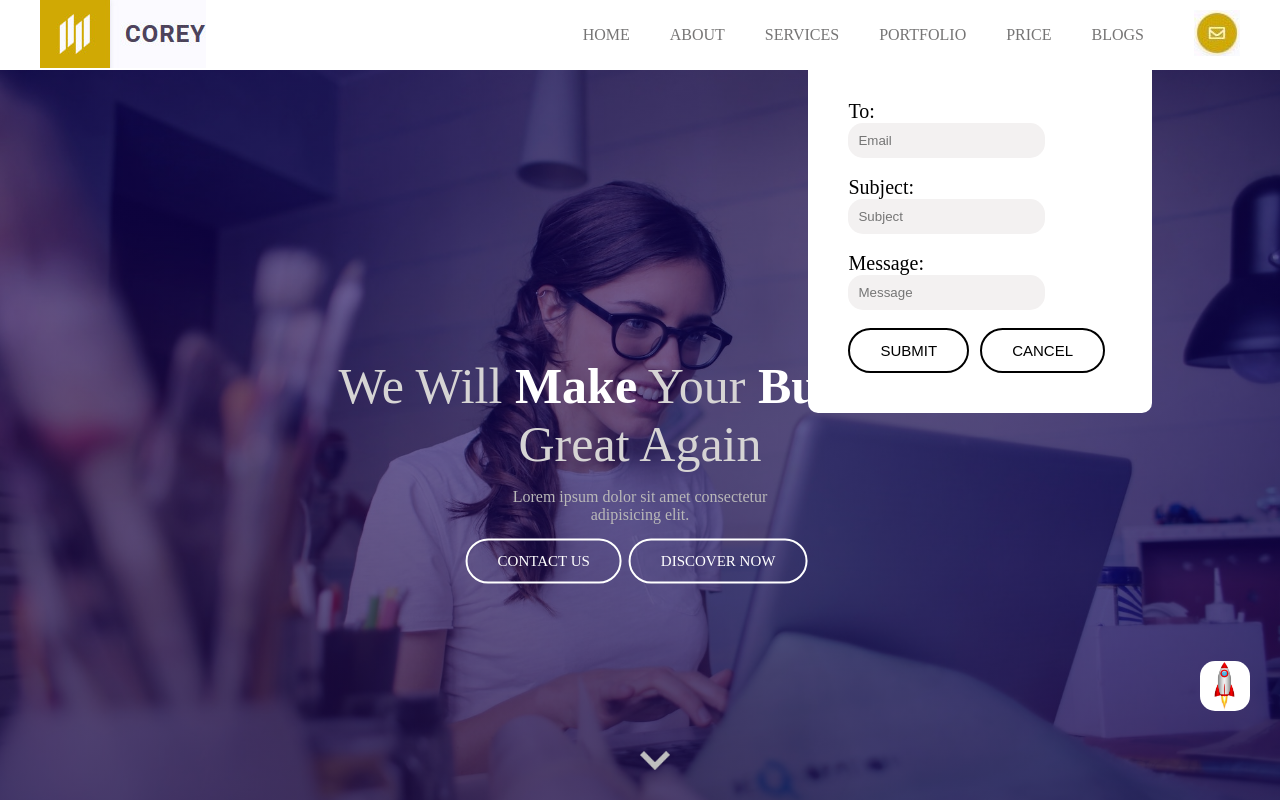
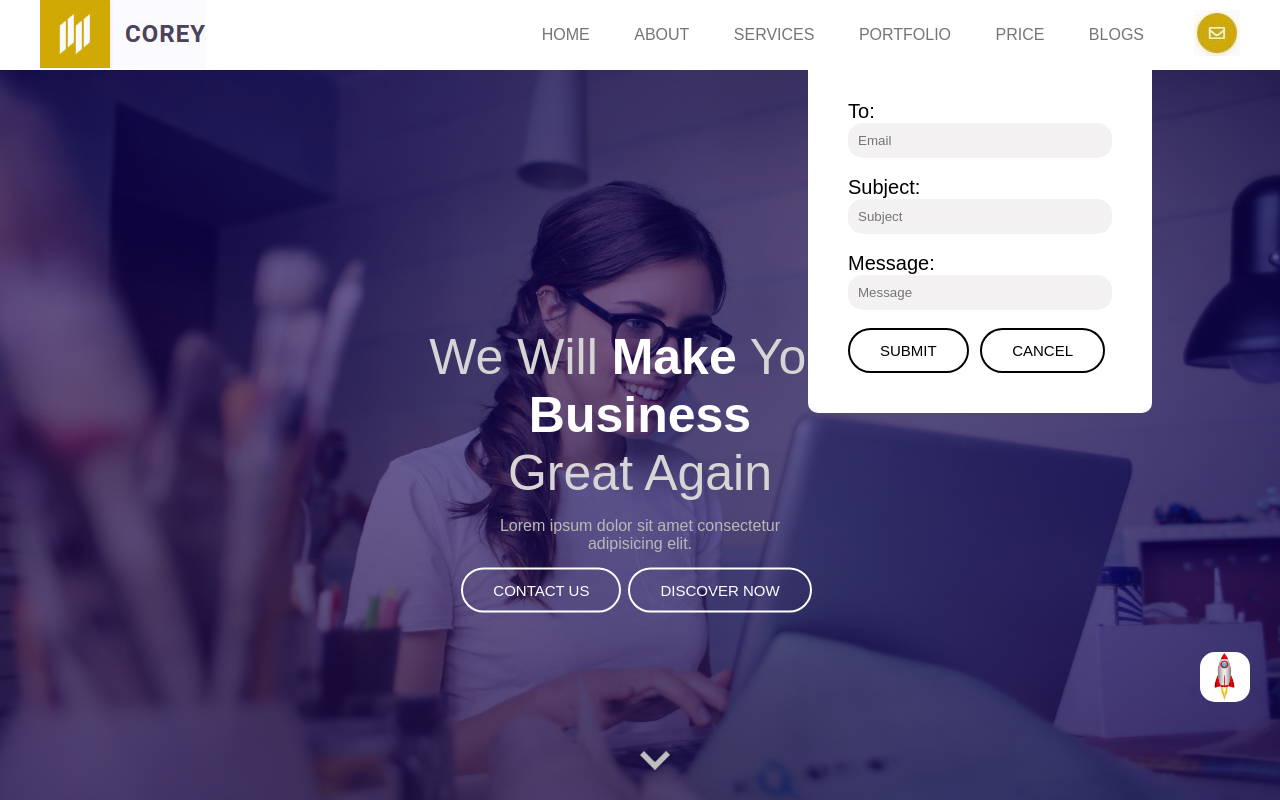
Before and after one commit to utkarshInnoraft73/AdvanceCss2, a plain HTML site: page index.html in a window 1280 px wide. Both pictures are taken after a click on the element 1217 px from the left and 35 px from the top of the page. Shown: the top 800 px of the page. Drawn offline with nearby package versions, Linux system fonts and the light colour scheme.

Commit message:
Update Css and js

```diff
--- a/script.js
+++ b/script.js
@@ -35,10 +35,6 @@ $(document).ready(function () {
     $(".item5").css({ "grid-area": "1 / 1/ span 2 / span 1" });
   });
 
-  console.log(getBoundingClientRect());
-  if ($(body).scrollTop() > 500) {
-    $("goToTop").show();
-  }
   $(".goToTop").click(function () {
     $(window).scrollTop(0);
   });
--- a/style.css
+++ b/style.css
@@ -6,6 +6,7 @@
 }
 
 * {
+    font-family: sans-serif;
 
     padding: 0;
     margin: 0;
@@ -42,6 +43,7 @@ a:hover {
 }
 
 #mailModal form input {
+    width: 100%;
     padding: 10px;
     border-radius: 15px;
     background-color: #f3f1f1;
@@ -104,13 +106,14 @@ a:hover {
 }
 
 .navlinks ul {
-    display: flex;
+    /* display: flex; */
     list-style: none;
     text-transform: uppercase;
 
 }
 
 .navlinks ul li {
+    display: inline;
     padding: 10px 20px;
     transition: 0.2s;
 
@@ -858,7 +861,7 @@ a:hover {
     border: none;
     position: absolute;
     top: 0;
-    right: 60px;
+    right: 80px;
 }
 
 .footerLast {
@@ -869,6 +872,7 @@ a:hover {
 }
 
 .goToTop {
+    cursor: pointer;
     /* display: none; */
     position: fixed;
     right: 30px;
@@ -876,5 +880,5 @@ a:hover {
     width: 50px;
     height: 50px;
     border-radius: 15px;
-    animation: up-down 5s linear 2s infinite;
+    animation: up-down 2s linear infinite;
 }
```
